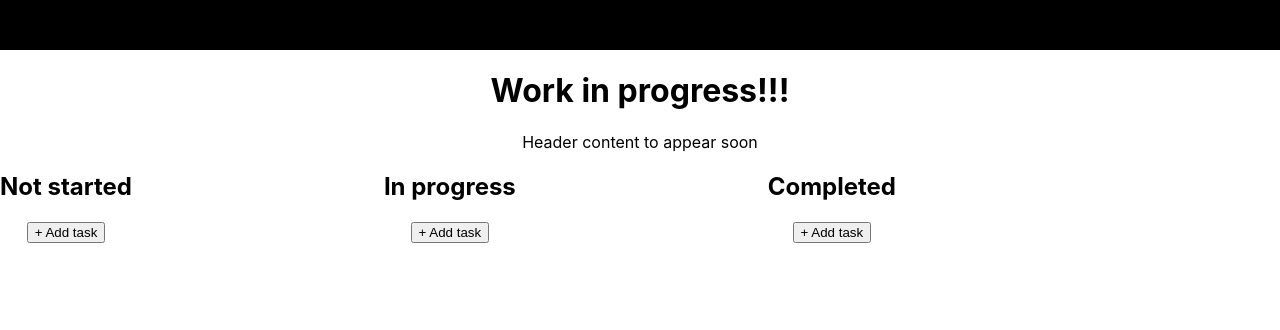
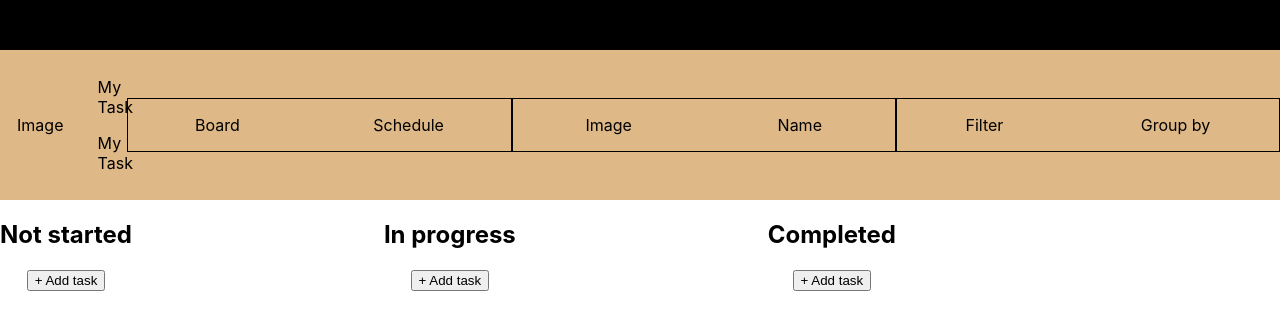
Before and after one commit to rajkumardas2701/planner-app, a React (Create React App) app: page / in a window 1280 px wide. Shown: the top 330 px of the page. Built offline with nearby package versions, Linux system fonts and the light colour scheme.

Commit message:
Add Header component

```diff
--- a/src/components/App.js
+++ b/src/components/App.js
@@ -6,7 +6,6 @@ import NavBar from '../layouts/NavBar';
 const App = () => (
   <div className="App">
     <NavBar />
-    <h1>Work in progress!!!</h1>
     <Header />
     <ToDoList />
   </div>
--- a/src/components/Header.js
+++ b/src/components/Header.js
@@ -1,6 +1,28 @@
+import '../styles/Header.css';
+
 const Header = () => (
-  <div>
-    Header content to appear soon
+  <div className="header-container">
+    <div className="image-task">
+      <div className="image">
+        <p>Image</p>
+      </div>
+      <div className="title-text">
+        <p>My Task</p>
+        <p>My Task</p>
+      </div>
+    </div>
+    <div className="view-section">
+      <p>Board</p>
+      <p>Schedule</p>
+    </div>
+    <div className="user-details">
+      <p>Image</p>
+      <p>Name</p>
+    </div>
+    <div className="categories-section">
+      <p>Filter</p>
+      <p>Group by</p>
+    </div>
   </div>
 );
 
--- /dev/null
+++ b/src/styles/Header.css
@@ -0,0 +1,32 @@
+.header-container {
+  display: flex;
+  flex-direction: row;
+  width: 100%;
+  height: 150px;
+  justify-content: space-between;
+  align-items: center;
+  background-color: burlywood;
+}
+
+.view-section,
+.user-details,
+.categories-section {
+  display: flex;
+  flex-direction: row;
+  justify-content: space-around;
+  width: 30%;
+  border: 1px solid black;
+}
+
+.title-text {
+  width: 10%;
+}
+
+.image-task {
+  width: 10%;
+  display: flex;
+  flex-direction: row;
+  justify-content: space-around;
+  align-items: center;
+
+}
```
